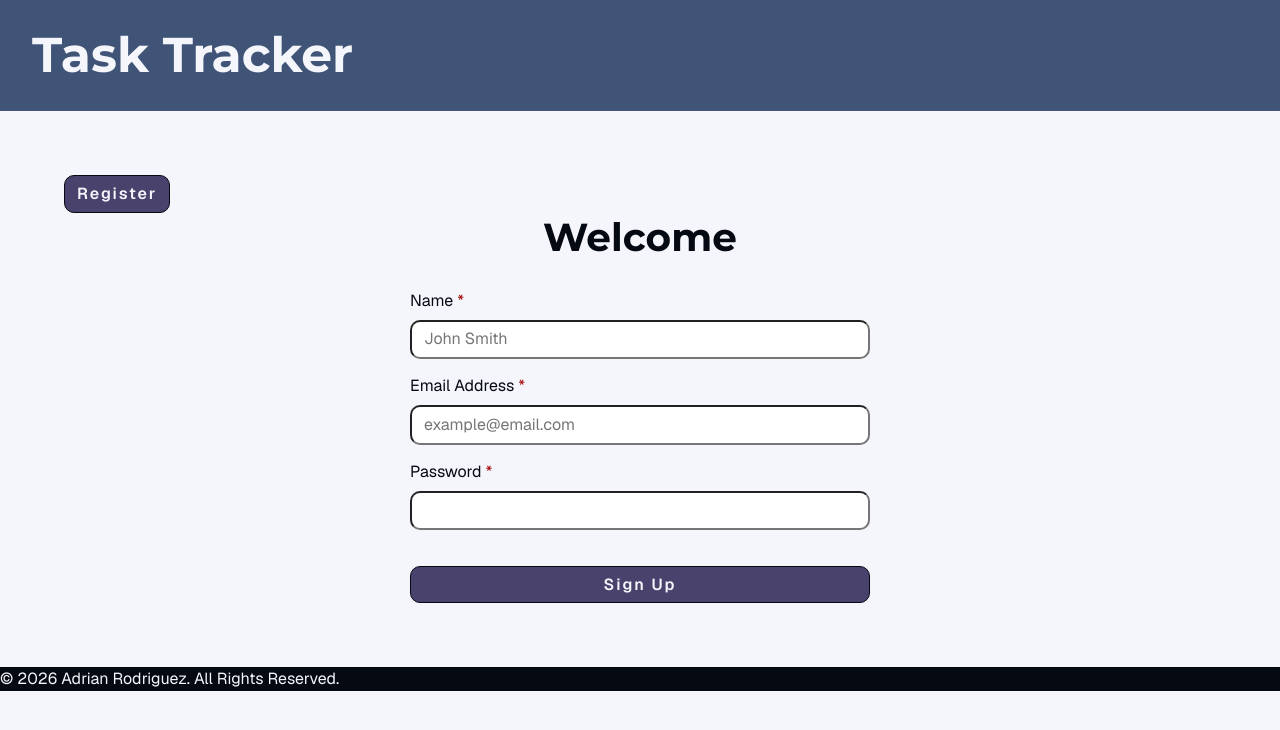
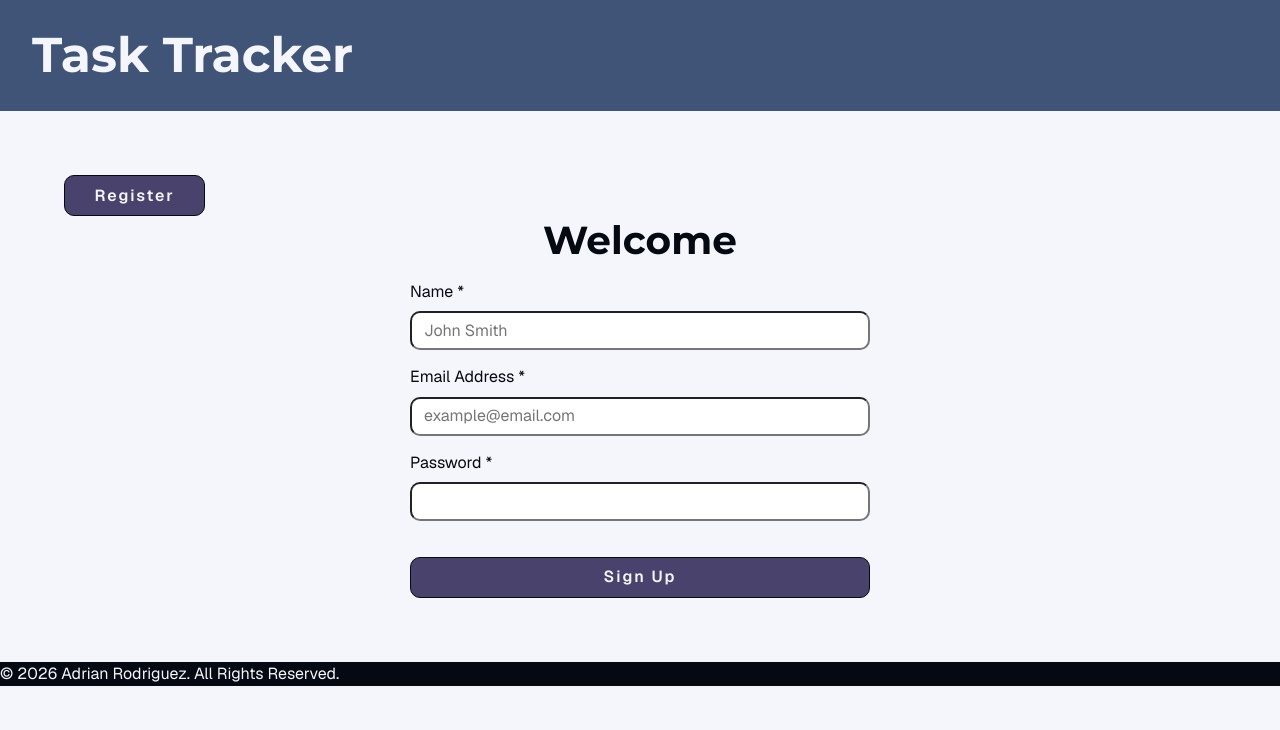
Before and after one commit to adriarodr/task-tracker-frontend, a React (Vite) app: page / in a window 1280 px wide. Shown: the top 730 px of the page. Built offline with nearby package versions, Linux system fonts and the light colour scheme; no server answers.

Commit message:
feat: add CSS styling to success and error messages

```diff
--- a/src/App.css
+++ b/src/App.css
@@ -8,7 +8,11 @@
 
   --c-accent-400: #adb983;
 
-  --c-red: #a90d0d;
+  --c-success: #375a08;
+  --c-success-bg: #efffe5;
+
+  --c-error: #7b1414;
+  --c-error-bg: #ffe3e3;
 
   --padding-sm: 1.65rem 2rem;
 
@@ -106,7 +110,6 @@ main {
   max-width: 460px;
   margin-inline: auto;
   display: grid;
-  gap: 0.75rem;
 
   & h2 {
     text-align: center;
@@ -118,17 +121,27 @@ main {
 }
 
 .message {
+  border-radius: var(--border-radius-sm);
+  padding: 0.65rem;
+  margin-top: 0.55rem;
   font-weight: var(--fw-semi-bold);
   text-align: center;
-  margin-top: 0.55rem;
+}
+
+.message.success {
+  background-color: var(--c-success-bg);
+  border: 2px solid var(--c-success);
+  color: var(--c-success);
 }
 
 .message.error {
-  color: var(--c-red);
+  background-color: var(--c-error-bg);
+  border: 2px solid var(--c-error);
+  color: var(--c-error);
 }
 
 .btn {
-  padding: 0.35rem 0.75rem;
+  padding: 0.45rem 1.85rem;
   border: 1px solid var(--c-neutral-700);
   border-radius: var(--border-radius-sm);
   background-color: var(--c-primary-800);
```
